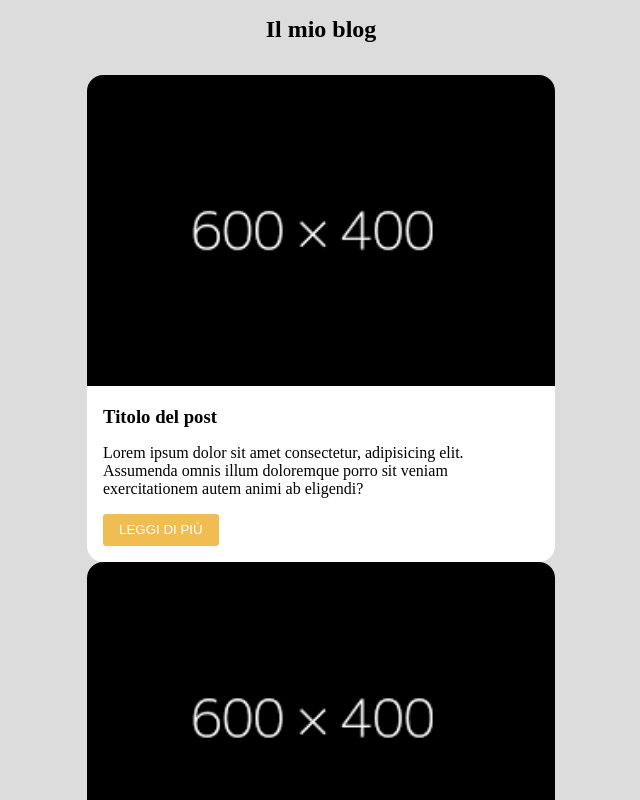
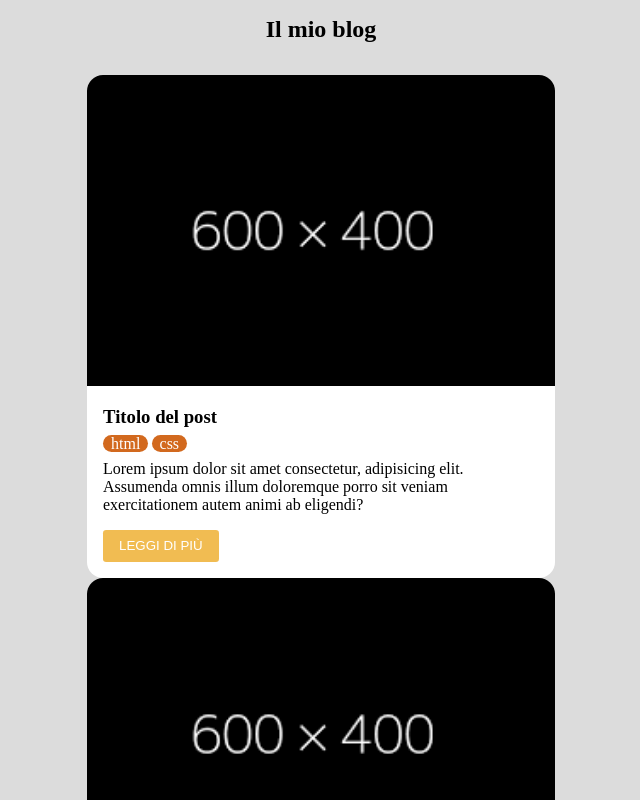
Before and after one commit to giovanni-arduini/react-props, a React (Vite) app: page / in a window 1280 px wide. Shown: the top 800 px of the page, without its empty margins (319-959 px from the left). Built offline with nearby package versions, Linux system fonts and the light colour scheme.

Commit message:
ADD style for cardTag

```diff
--- a/src/components/posts/Card.jsx
+++ b/src/components/posts/Card.jsx
@@ -13,6 +13,11 @@ export default function card() {
 
       <div className={style.body}>
         <h3 className={style.title}>Titolo del post</h3>
+        <div>
+          {post.tags.map((tag) => (
+            <span className={style.cardTag}>{tag}</span>
+          ))}
+        </div>
         <div className={style.description}>
           Lorem ipsum dolor sit amet consectetur, adipisicing elit. Assumenda
           omnis illum doloremque porro sit veniam exercitationem autem animi ab
--- a/src/components/posts/Card.module.css
+++ b/src/components/posts/Card.module.css
@@ -16,7 +16,16 @@
 }
 
 .title {
-  margin-bottom: 1rem;
+  margin-bottom: 0;
+}
+
+.cardTag {
+  margin-right: 0.2rem;
+  padding: 0 0.5rem;
+  background-color: chocolate;
+  border-radius: 2rem;
+  color: white;
+  line-height: 2rem;
 }
 
 .description {
```
